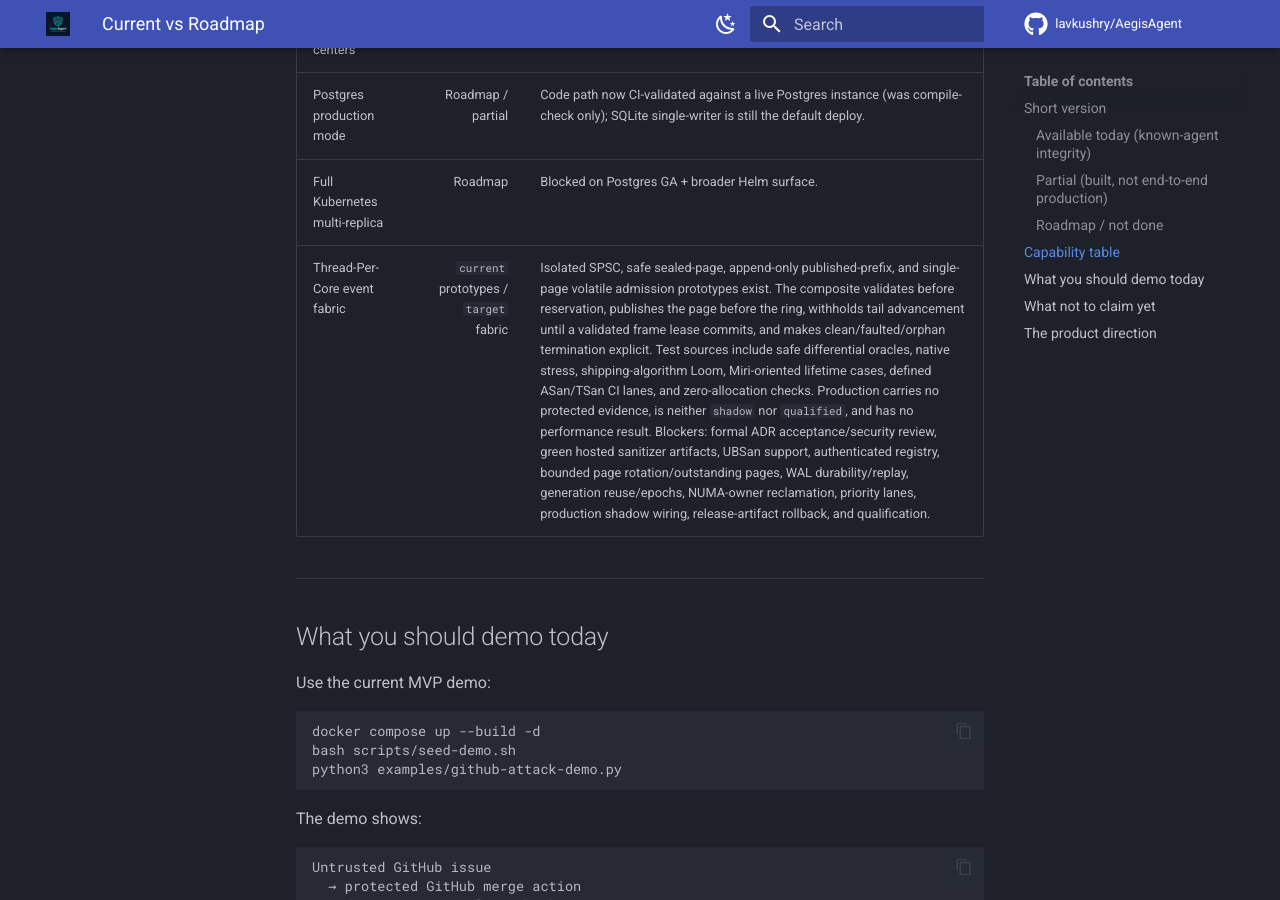
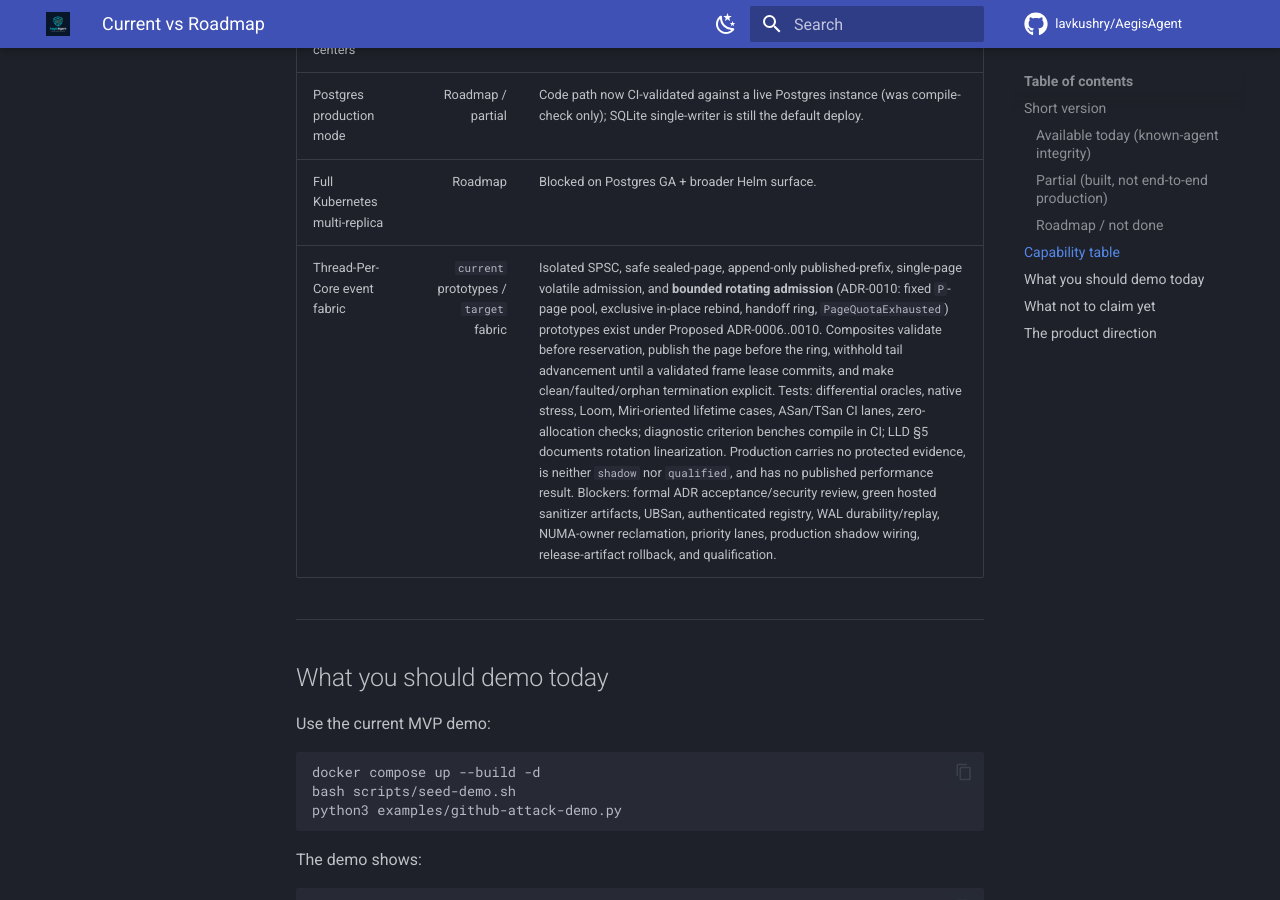
Before and after one commit to lavkushry/AegisAgent, an MkDocs documentation site: the page built from docs/current-vs-roadmap.md, in a window 1280 px wide and 900 px high, scrolled down 4083 px. Built offline with MkDocs 1.6.1 and Material for MkDocs 9.7.7, drawn with Linux system fonts in a browser that asks for light colours; comment, search, counter and statistics services are not loaded.

Commit message:
docs: reflect ADR-0010 rotating admission in status matrices (#1878)
Update MIGRATION_MATRIX and current-vs-roadmap so Week-4 evidence lists
RotatingAdmissionChannel (in-place rebind, handoff, quota, tests/benches,
LLD linearization) under current prototypes. Drop bounded-rotation and
generation-reuse from the remaining-blocker lists; production fabric stays
target/unqualified.

```diff
--- a/docs/current-vs-roadmap.md
+++ b/docs/current-vs-roadmap.md
@@ -83,7 +83,7 @@ Strongest current capabilities:
 | Ban / quarantine centers | Partial | Stores/APIs; not every choke point + full UI. |
 | Postgres production mode | Roadmap / partial | Code path now CI-validated against a live Postgres instance (was compile-check only); SQLite single-writer is still the default deploy. |
 | Full Kubernetes multi-replica | Roadmap | Blocked on Postgres GA + broader Helm surface. |
-| Thread-Per-Core event fabric | `current` prototypes / `target` fabric | Isolated SPSC, safe sealed-page, append-only published-prefix, and single-page volatile admission prototypes exist. The composite validates before reservation, publishes the page before the ring, withholds tail advancement until a validated frame lease commits, and makes clean/faulted/orphan termination explicit. Test sources include safe differential oracles, native stress, shipping-algorithm Loom, Miri-oriented lifetime cases, defined ASan/TSan CI lanes, and zero-allocation checks. Production carries no protected evidence, is neither `shadow` nor `qualified`, and has no performance result. Blockers: formal ADR acceptance/security review, green hosted sanitizer artifacts, UBSan support, authenticated registry, bounded page rotation/outstanding pages, WAL durability/replay, generation reuse/epochs, NUMA-owner reclamation, priority lanes, production shadow wiring, release-artifact rollback, and qualification. |
+| Thread-Per-Core event fabric | `current` prototypes / `target` fabric | Isolated SPSC, safe sealed-page, append-only published-prefix, single-page volatile admission, and **bounded rotating admission** (ADR-0010: fixed `P`-page pool, exclusive in-place rebind, handoff ring, `PageQuotaExhausted`) prototypes exist under Proposed ADR-0006..0010. Composites validate before reservation, publish the page before the ring, withhold tail advancement until a validated frame lease commits, and make clean/faulted/orphan termination explicit. Tests: differential oracles, native stress, Loom, Miri-oriented lifetime cases, ASan/TSan CI lanes, zero-allocation checks; diagnostic criterion benches compile in CI; LLD §5 documents rotation linearization. Production carries no protected evidence, is neither `shadow` nor `qualified`, and has no published performance result. Blockers: formal ADR acceptance/security review, green hosted sanitizer artifacts, UBSan, authenticated registry, WAL durability/replay, NUMA-owner reclamation, priority lanes, production shadow wiring, release-artifact rollback, and qualification. |
 
 ---
 
```
Also changed, not shown: MIGRATION_MATRIX.md (+1 -1 lines).
